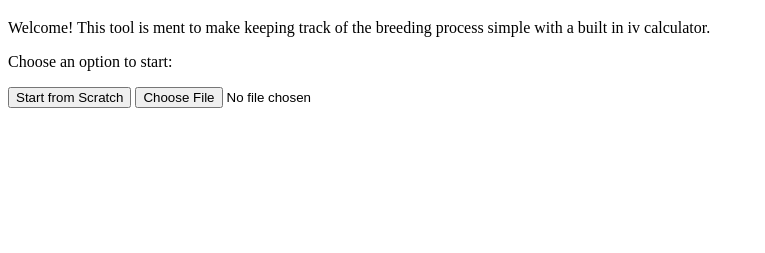
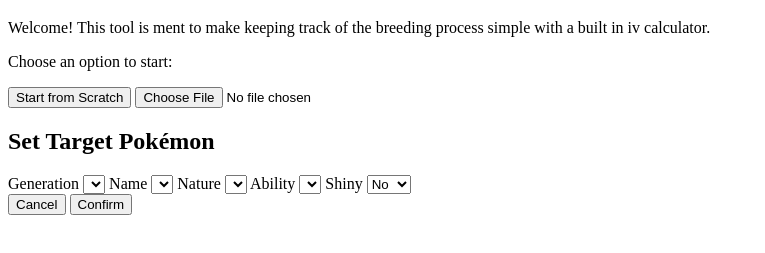
Before and after one commit to pigfartt/poke-breeding-tool, a plain HTML site: page index.html in a window 1280 px wide. Shown: the part 61-314 px from the top of the page, without its empty margins (0-765 px from the left). Drawn offline with nearby package versions, Linux system fonts and the light colour scheme.

Commit message:
improve flow

```diff
--- a/index.html
+++ b/index.html
@@ -20,6 +20,37 @@
 
     <div id="status"></div>
 
+    <!-- Modal -->
+    <div id="targetModal" class="modal hidden">
+      <div class="modal-content">
+        <h2>Set Target Pokémon</h2>
+
+        <label>Generation</label>
+        <select id="modalGen"></select>
+
+        <label>Name</label>
+        <select id="modalName"></select>
+
+        <label>Nature</label>
+        <select id="modalNature"></select>
+
+        <label>Ability</label>
+        <select id="modalAbility"></select>
+
+        <label>Shiny</label>
+        <select id="modalShiny">
+          <option>No</option>
+          <option>Yes</option>
+        </select>
+
+        <div class="modal-actions">
+          <button id="cancelModal">Cancel</button>
+          <button id="confirmModal">Confirm</button>
+        </div>
+      </div>
+    </div>
+
+
     <script src="https://cdn.jsdelivr.net/npm/papaparse@5.4.1/papaparse.min.js"></script>
     <script src="js/main.js"></script>
 </body>
```
Also changed, not shown: js/targetMon.js (+31 -0 lines), main.html (+4 -0 lines).
